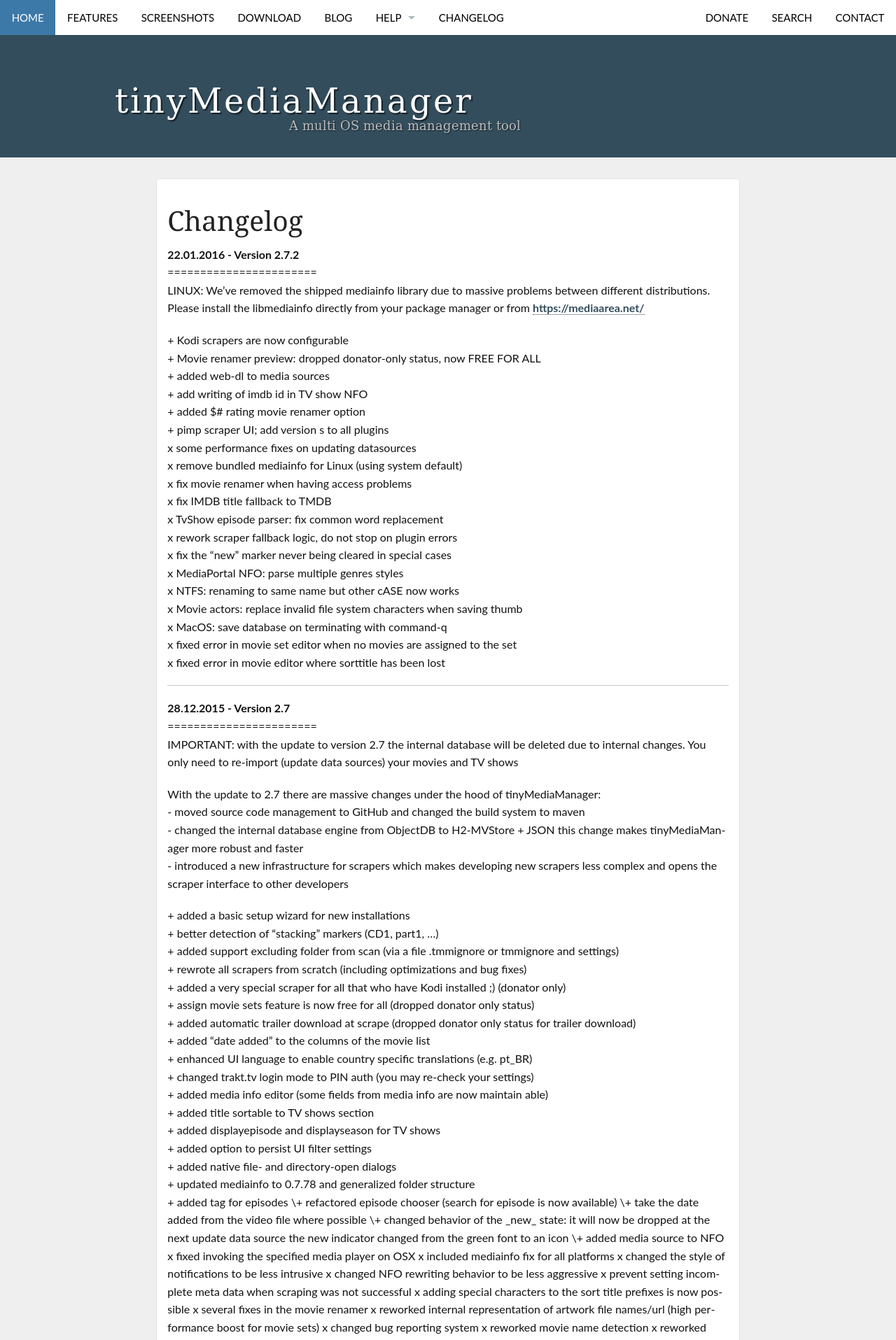
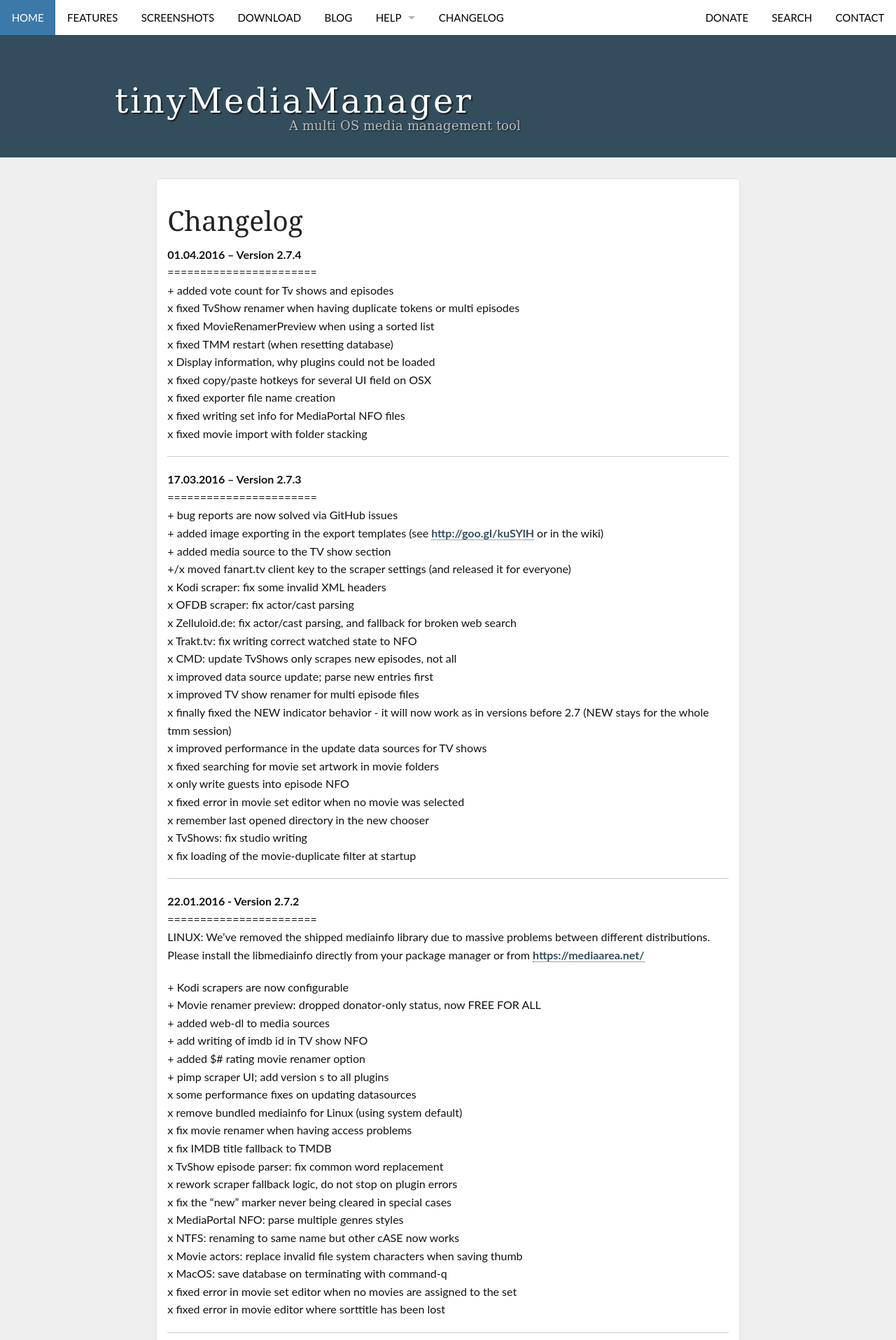
Before and after one commit to 636stefan/www.tinymediamanager.org, a Jekyll site: the page built from pages/changelog.md, in a window 1280 px wide. Shown: the top 1915 px of the page at 70% size. Built offline with Jekyll 4.4.1, drawn with Linux system fonts in a browser that asks for light colours.

Commit message:
new posts, screenshots template change

```diff
--- a/_plugins/galleries.rb
+++ b/_plugins/galleries.rb
@@ -37,6 +37,7 @@ module Jekyll
 
 			images_html = ""
 			images_html << "<ul class=\"gallery-list\">\n" if columns <= 0
+			images_html << "<div class=\"row\">" if columns > 0
 			images.each_with_index do |image, key|
                 if columns > 0
                     images_html << gen_images_column_html(image, width, height, custom_attribute_name, key, columns)
@@ -44,7 +45,8 @@ module Jekyll
                     images_html << gen_images_list_html(image, width, height, custom_attribute_name)
                 end
 			end
-            images_html << "</ul>\n" if columns <= 0
+			images_html << "</ul>\n" if columns <= 0
+			images_html << "</div>" if columns > 0
 			images_html << "<br style=\"clear: both;\">" if columns > 0 && images.count % columns != 0
 			gallery_html = "<div class=\"gallery\">\n\n#{images_html}\n\n</div>\n"
 
@@ -58,7 +60,8 @@ module Jekyll
 			html << "</dt>\n"
 			html << "<dd class=\"gallery-caption\">#{image['caption']}</dd>"
 			html << "</dl>\n\n"
-			html << "<br style=\"clear: both;\">" if (key + 1) % columns == 0
+			html << "</div>" if (key + 1) % columns == 0
+			html << "<div class=\"row\">" if (key + 1) % columns == 0
 
 			return html
 		end
--- a/_sass/_99_custom.scss
+++ b/_sass/_99_custom.scss
@@ -19,6 +19,7 @@
     float: left;
     margin-top: 10px;
     margin-bottom: 0px;
+    margin-right: 2%;
     text-align: center;
     width: 23%;
     padding: 6px;
--- a/pages/changelog.md
+++ b/pages/changelog.md
@@ -4,6 +4,45 @@ title:  "Changelog"
 
 permalink: "/changelog/"
 ---
+
+**01.04.2016 – Version 2.7.4**
+<br />=======================<br />
+\+ added vote count for Tv shows and episodes
+x fixed TvShow renamer when having duplicate tokens or multi episodes
+x fixed MovieRenamerPreview when using a sorted list
+x fixed TMM restart (when resetting database)
+x Display information, why plugins could not be loaded
+x fixed copy/paste hotkeys for several UI field on OSX
+x fixed exporter file name creation
+x fixed writing set info for MediaPortal NFO files
+x fixed movie import with folder stacking
+
+---
+
+**17.03.2016 – Version 2.7.3**
+<br />=======================<br />
+\+ bug reports are now solved via GitHub issues
+\+ added image exporting in the export templates (see [http://goo.gl/kuSYlH](http://goo.gl/kuSYlH) or in the wiki)
+\+ added media source to the TV show section
+\+/x moved fanart.tv client key to the scraper settings (and released it for everyone)
+x Kodi scraper: fix some invalid XML headers
+x OFDB scraper: fix actor/cast parsing
+x Zelluloid.de: fix actor/cast parsing, and fallback for broken web search
+x Trakt.tv: fix writing correct watched state to NFO
+x CMD: update TvShows only scrapes new episodes, not all
+x improved data source update; parse new entries first
+x improved TV show renamer for multi episode files
+x finally fixed the NEW indicator behavior - it will now work as in versions before 2.7 (NEW stays for the whole tmm session)
+x improved performance in the update data sources for TV shows
+x fixed searching for movie set artwork in movie folders
+x only write guests into episode NFO
+x fixed error in movie set editor when no movie was selected
+x remember last opened directory in the new chooser
+x TvShows: fix studio writing
+x fix loading of the movie-duplicate filter at startup
+
+---
+
 **22.01.2016 - Version 2.7.2**
 <br />=======================<br />
 LINUX: We've removed the shipped mediainfo library due to massive problems between
```
Also changed, not shown: _posts/2016-03-17-version-2-7-3.md (added, +29 -0 lines), _posts/2016-04-01-version-2-7-4.md (added, +19 -0 lines), _posts/2016-05-01-subtitle-downloader.md (added, +16 -0 lines), pages/features.md (+10 -9 lines), pages/screenshots.md (+37 -17 lines).
